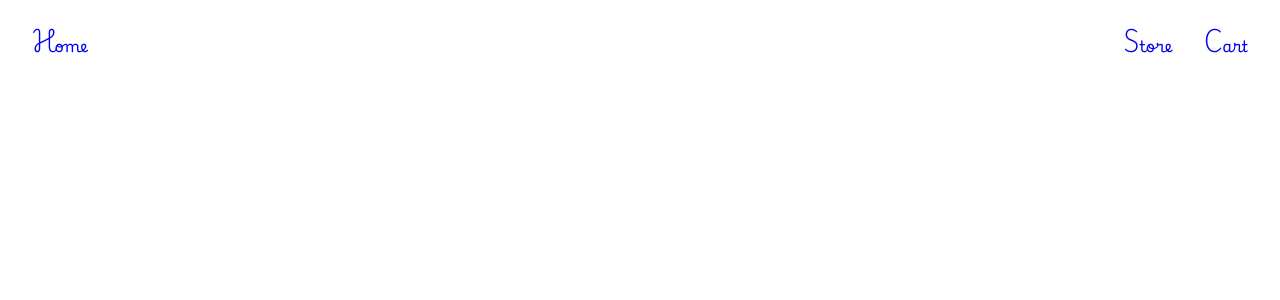
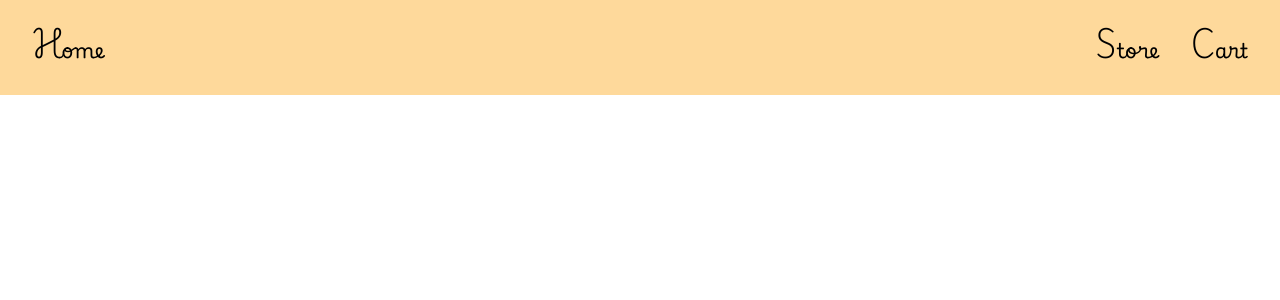
Before and after one commit to MackTay/shopping-cart-odin, a React (Vite) app: page / in a window 1280 px wide. Shown: the top 300 px of the page. Built offline with nearby package versions, Linux system fonts and the light colour scheme.

Commit message:
Add navbar styling

```diff
--- a/src/components/Navbar/Navbar.module.css
+++ b/src/components/Navbar/Navbar.module.css
@@ -2,6 +2,8 @@ nav {
     display: flex;
     width: 100vw;
     padding: 2rem;
+    background-color: var(--primary-color);
+    color: black;
 }
 
 .home {
--- a/src/index.css
+++ b/src/index.css
@@ -25,6 +25,12 @@
 @font-face {
   font-family: 'Ubuntu';
   src: url('./assets/fonts/Ubuntu/Ubuntu-Regular.ttf') format('truetype');
+}
+
+:root {
+  --primary-color: #FED99B;
+  --secondary-color: #DE3C4B;
+  --tertiary-color: #C6DDF0;
 }
 
 body {
@@ -59,4 +65,9 @@ h1, h2, h3, h4, h5, h6 {
 
 nav {
   font-family: 'Squiggle', 'Ubuntu', Verdana, Geneva, Tahoma, sans-serif;
+  font-size: clamp(1rem, 2vw + 0.5rem, 1.3rem);
 }
+
+a {
+  color: black;
+}
```
